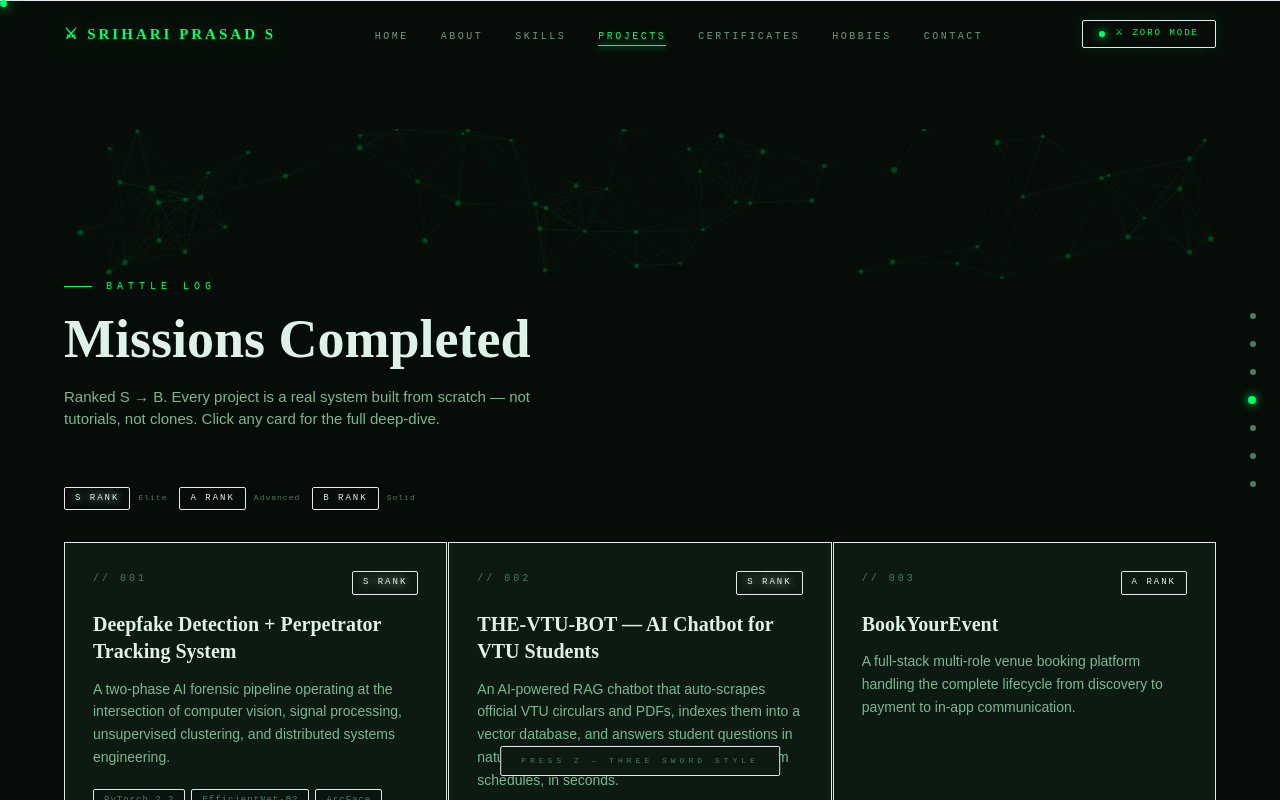
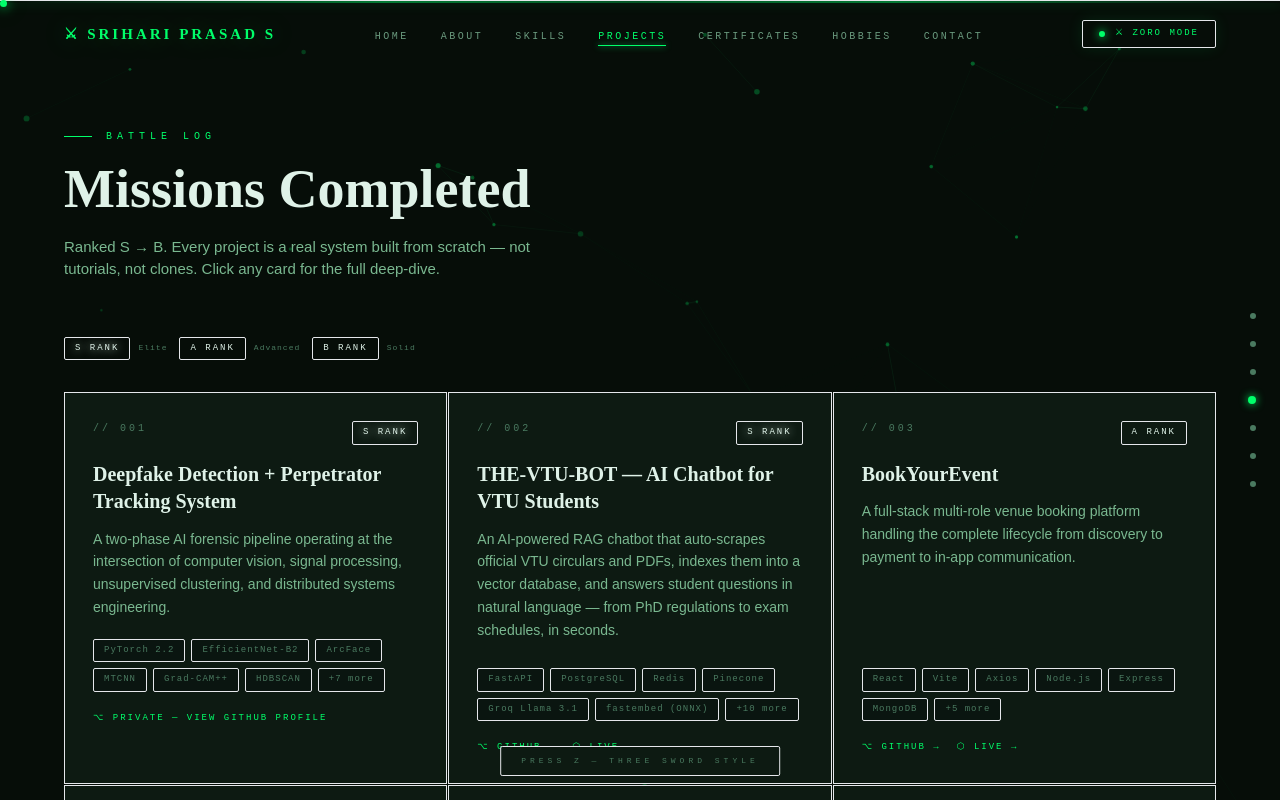
Before and after one commit to haricodes2970/srihari-portfolio, a Next.js app: page /projects in a window 1280 px wide. Shown: the top 800 px of the page. Built offline with nearby package versions, Linux system fonts and the light colour scheme.

Commit message:
feat: replace all section backgrounds with cursor-reactive particle mesh network

```diff
--- a/src/components/sections/Certificates.tsx
+++ b/src/components/sections/Certificates.tsx
@@ -2,7 +2,7 @@
 
 import { motion } from "framer-motion";
 import Footer from "@/components/shared/Footer";
-import RisingStarsCanvas from "@/components/effects/RisingStarsCanvas";
+import ParticleMesh from "@/components/effects/ParticleMesh";
 
 // ── Floating sword decoration ─────────────────────────────
 function FloatingSword({ delay = 0, height = 80 }: { delay?: number; height?: number }) {
@@ -30,12 +30,12 @@ export default function Certificates() {
     <>
       <section
         id="certificates"
-        className="green-mesh min-h-screen bg-void border-t border-green-core/8
+        className="min-h-screen bg-void border-t border-green-core/8
                    px-5 sm:px-8 md:px-16 pt-28 sm:pt-32 pb-16 sm:pb-20
                    relative overflow-hidden"
       >
-        {/* Rising star particles — GSAP spawn loop */}
-        <RisingStarsCanvas />
+        {/* Particle mesh — cursor-reactive node network */}
+        <ParticleMesh count={65} connectDist={140} nodeColor="0,255,106" lineColor="0,255,150" opacity={0.48} />
         {/* Section header */}
         <motion.div
           initial={{ opacity: 0, y: 20 }}
--- a/src/components/sections/Contact.tsx
+++ b/src/components/sections/Contact.tsx
@@ -4,7 +4,7 @@ import { useState } from "react";
 import { motion } from "framer-motion";
 import Footer from "@/components/shared/Footer";
 import { SITE_EMAIL, GITHUB_URL, LINKEDIN_URL } from "@/lib/constants";
-import CyberCrackBackground from "@/components/effects/CyberCrackBackground";
+import ParticleMesh from "@/components/effects/ParticleMesh";
 
 const fadeUp = (delay = 0) => ({
   initial:      { opacity: 0, y: 20 },
@@ -39,12 +39,12 @@ export default function Contact() {
     <>
       <section
         id="contact"
-        className="green-mesh min-h-screen bg-void border-t border-green-core/8
+        className="min-h-screen bg-void border-t border-green-core/8
                    px-5 sm:px-8 md:px-16 pt-28 sm:pt-32 pb-16 sm:pb-20
                    flex flex-col justify-center relative overflow-hidden"
       >
-        {/* Cyberpunk crack lines — SVG draw-on + glitch flicker */}
-        <CyberCrackBackground />
+        {/* Particle mesh — cursor-reactive node network */}
+        <ParticleMesh count={70} connectDist={160} nodeColor="0,255,106" lineColor="0,255,80" opacity={0.52} />
         {/* Scan line */}
         <div className="scan-overlay" />
 
--- a/src/components/sections/Projects.tsx
+++ b/src/components/sections/Projects.tsx
@@ -6,7 +6,7 @@ import Footer from "@/components/shared/Footer";
 import { projects } from "@/lib/data";
 import { RANK_COLORS } from "@/lib/constants";
 import type { Project, Rank } from "@/types";
-import DataMeshCanvas from "@/components/effects/DataMeshCanvas";
+import ParticleMesh from "@/components/effects/ParticleMesh";
 
 // ── Rank badge ────────────────────────────────────────────
 function RankBadge({ rank }: { rank: Rank }) {
@@ -358,12 +358,12 @@ export default function Projects() {
     <>
       <section
         id="projects"
-        className="green-mesh min-h-screen bg-deep border-t border-green-core/8
+        className="min-h-screen bg-deep border-t border-green-core/8
                    px-5 sm:px-8 md:px-16 pt-28 sm:pt-32 pb-16 sm:pb-20
                    relative overflow-hidden"
       >
-        {/* Data mesh — constellation node network */}
-        <DataMeshCanvas />
+        {/* Particle mesh — cursor-reactive node network */}
+        <ParticleMesh count={90} connectDist={165} nodeColor="0,255,106" lineColor="40,255,130" opacity={0.5} />
         {/* Scan line */}
         <div className="scan-overlay" />
 
```
